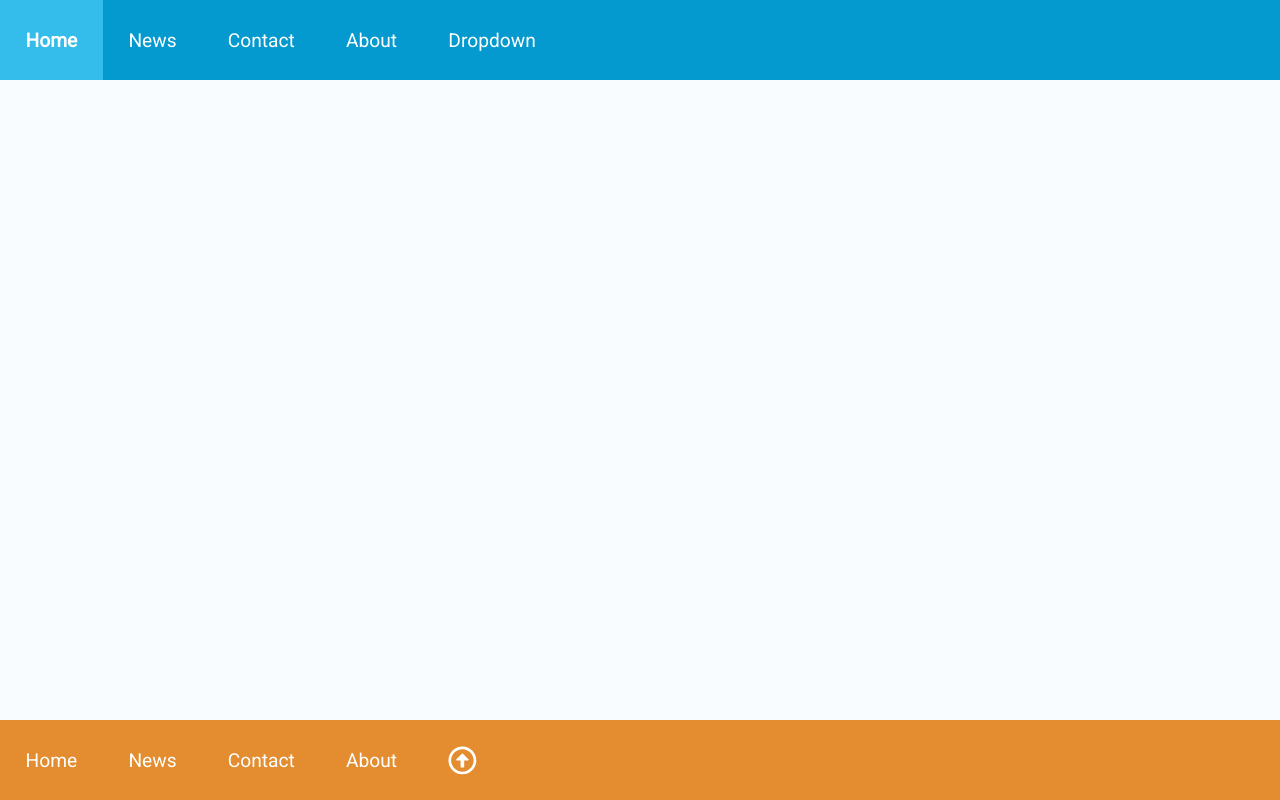
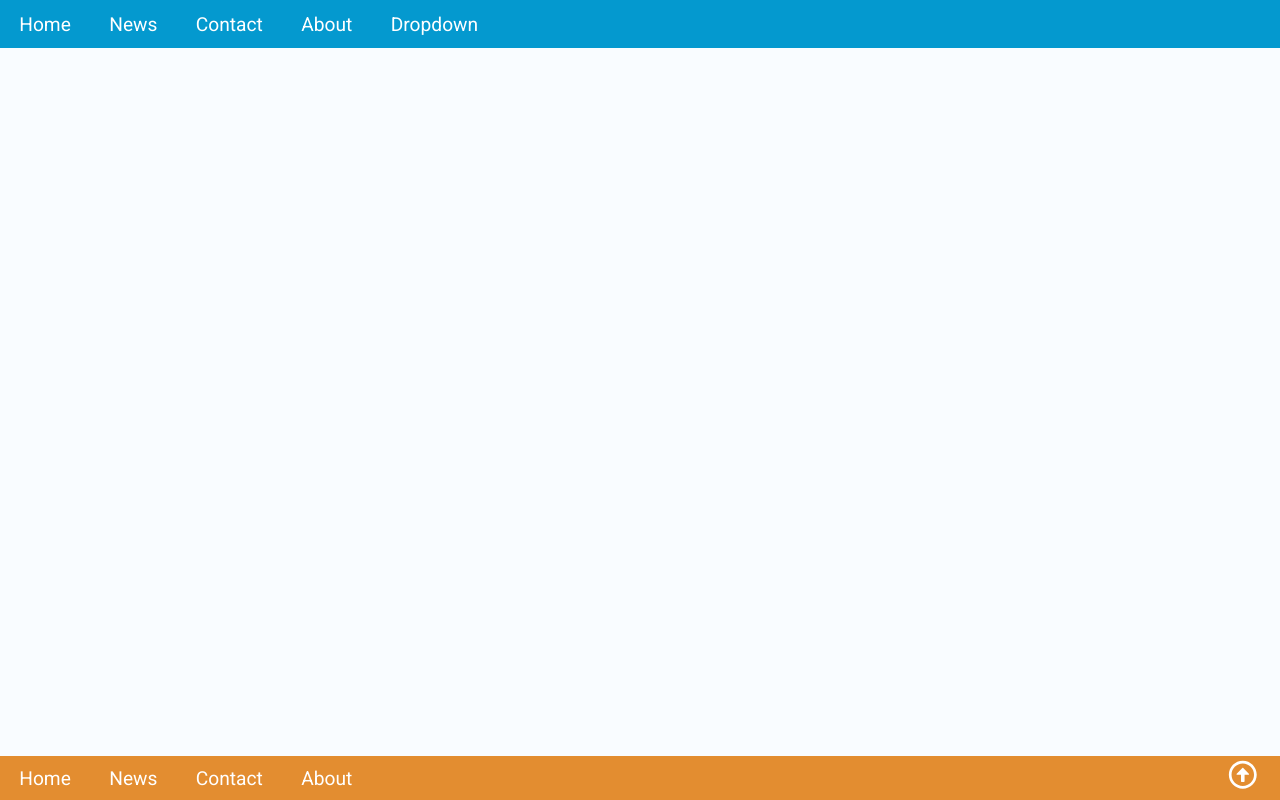
Before and after one commit to Trinitrotoluenisti/kevin, a Flask app: template website/application/templates/layout.html in a window 1280 px wide. Run offline with Flask 2, Linux system fonts and the light colour scheme; the template is opened without the code that fills it, so the values that code supplies are empty; some libraries are stand-ins or nearby versions.

Commit message:
Sistemati colori Navbar e Footer

```diff
--- a/website/application/static/style/layout.css
+++ b/website/application/static/style/layout.css
@@ -1,6 +1,12 @@
 html, body {
 	height: 100%;
 	margin: 0;
+}
+
+main {
+	height: min-content;
+	flex-grow: 1;
+	margin: 5vh 5vw 3vh 7vh;
 }
 
 body {
@@ -10,11 +16,13 @@
 	font-family: 'Roboto', sans-serif;
 }
 
+/* Navbar */
+
 .navbar {
 	position: sticky;
 	top: 0;
 	width: 100%;
-	min-height: 10vh;
+	min-height: 6vh;
 	display: flex;
 	flex-direction: row;
 	align-items: center;
@@ -22,22 +30,21 @@
 	background-color: #0499cf;
 }
 
+/* Buttons in Navbar */
+
 .button {
 	height: 100%;
-	padding-left: 2vw;
-	padding-right: 2vw;
+	padding-left: 1.5vw;
+	padding-right: 1.5vw;
 	display: grid;
 	align-items: center;
 }
 
 .navbar .button:hover {
+	background-color: #34bdeb;
+	border-radius: 5px;
 	font-weight: bold;
-	background-color: #34bdeb;
-}
-
-.navbar .dropdown:focus {
-	font-weight: bold;
-	background-color: #34bdeb;
+	cursor: pointer;
 }
 
 .button a {
@@ -46,43 +53,45 @@
 	color: white;
 }
 
+/* Dropdown */
+
 .navbar .dropdown-content {
 	position: fixed;
-	top: 10vh;
+	top: 6vh;
 	display: none;
-	background-color: #0499cf;
+	box-shadow: 0px 8px 16px 0px rgba(0,0,0,0.2);
+	background-color: #f9f9f9;
+	border-radius: 5px;
 }
 
 .navbar .dropdown-content a {
 	padding-left: 2vw;
-	padding-top: 1vh;
+	padding-top: 1.2vh;
 	padding-bottom: 1vh;
 	display: block;
-	font-size: .8em;
+	font-size: 0.8em;
 	font-weight: 400;
 	text-align: left;
+	color: black;
 }
 
 .navbar .dropdown-content a:hover {
-	background-color: #34bdeb;
+	background-color: #b0ddc8;
 	font-weight: bold;
+	border-radius: 5px;
 }
 
 .navbar .dropdown:hover .dropdown-content {
 	display: block;
 }
 
-main {
-	height: min-content;
-	flex-grow: 1;
-	margin: 5vh 5vw 3vh 7vh;
-}
+/* Footer */
 
 .footer {
 	position: static;
 	bottom: 0;
 	width: 100%;
-	min-height: 10vh;
+	min-height: 5.5vh;
 	display: flex;
 	flex-direction: row;
 	align-items: center;
@@ -90,17 +99,28 @@
 	background-color: #e38d30;
 }
 
+/* Buttons in Footer */
+
 .footer .button:hover {
 	background-color: #e7c73f;
 	color: black;
+	border-radius: 5px;
+	font-size: bold;
 }
+
+/* Arrow up */
 
 .fa-arrow-alt-circle-up {
 	font-size: 1.5em;
+	position: fixed;
+	bottom: 0;
+	right: 1%;
+	padding: 1.3vh;
 	color: white;
 }
 
 .fa-arrow-alt-circle-up:hover {
-	border-radius: 20px;
+	border-radius: 5px;
 	background-color: #e7c73f;
+	color: black;
 }
--- a/website/application/templates/layout.html
+++ b/website/application/templates/layout.html
@@ -49,7 +49,7 @@
 				<span class="button"><a href="#">News</a></span>
 				<span class="button"><a href="#">Contact</a></span>
 				<span class="button"><a href="#">About</a></span>
-				<span class="button"><i class="far fa-arrow-alt-circle-up"></i></span>
+				<span><i class="far fa-arrow-alt-circle-up"></i></span>
 			</nav>
 		{% endif %}
 	</body>
@@ -67,7 +67,6 @@
 				button.style.fontWeight = '700';
 
 				content.style.width = button.offsetWidth + 'px';
-				console.log(button.offsetWidth);
 				content.style.left = button.offsetLeft + 'px';
 
 				button.style.fontWeight = null;
```
Also changed, not shown: api/README.md.
